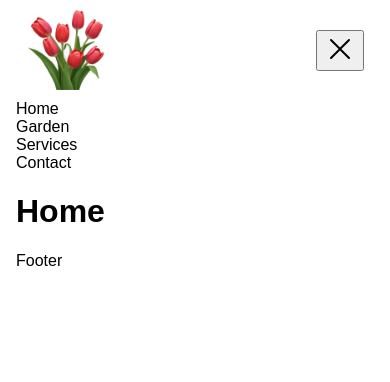
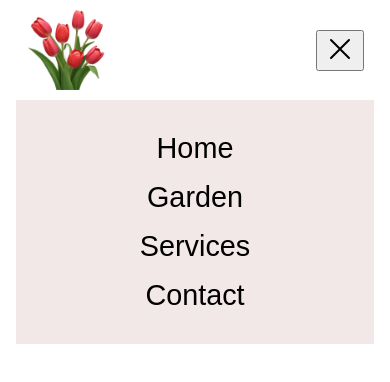
Before and after one commit to Vineethaveerapu/garden, a React (Vite) app: page / in a window 390 px wide. Both pictures are taken after a click on the button 340 px from the left and 50 px from the top of the page. Shown: the top 382 px of the page. Built offline with nearby package versions, Linux system fonts and the light colour scheme.

Commit message:
added hamburger menu

```diff
--- a/src/App.jsx
+++ b/src/App.jsx
@@ -1,4 +1,5 @@
 import Header from "./components/Header";
+
 import Footer from "./components/Footer";
 
 import "./App.css";
--- a/src/components/Header/Header.module.css
+++ b/src/components/Header/Header.module.css
@@ -5,11 +5,12 @@
   padding: 10px;
   font-size: 1.8rem;
   cursor: pointer;
+  position: relative;
+}
 
-  nav {
-    display: flex;
-    gap: 5vw;
-  }
+.desktopNav {
+  display: flex;
+  gap: 5vw;
 }
 
 .mobileMenuButton {
@@ -21,12 +22,35 @@
   height: 5rem;
 }
 
+.mobileMenu {
+  display: flex;
+  flex-direction: column;
+  gap: 1rem;
+  position: absolute;
+  left: 0;
+  top: 100%;
+  right: 0;
+  padding: 2rem;
+  align-items: center;
+  background-color: rgb(242, 232, 232);
+  animation: slideDown 0.7s ease-in-out;
+}
+
+@keyframes slideDown {
+  from {
+    transform: translateY(-100%);
+  }
+  to {
+    transform: translateY(0);
+  }
+}
+
 @media (max-width: 768px) {
   .mobileMenuButton {
     display: block;
   }
 
-  .header nav {
+  .desktopNav {
     display: none;
   }
 }
--- a/src/components/Header/index.jsx
+++ b/src/components/Header/index.jsx
@@ -3,7 +3,6 @@ import { List, X } from "@phosphor-icons/react";
 import Navigation from "../Navigation";
 import { useState } from "react";
 import logo from "../../assets/tulips.png";
-import { slide as Menu } from "react-burger-menu";
 
 const Header = ({ handleClick }) => {
   const [isOpen, setIsOpen] = useState(false);
@@ -22,13 +21,17 @@ const Header = ({ handleClick }) => {
     <>
       <div className={styles.header}>
         <img src={logo} alt="logo" className={styles.logo} />
-
-        <Navigation handleClick={handleClick} />
+        <Navigation
+          handleClick={handleClick}
+          className={isOpen ? styles.mobileMenu : styles.desktopNav}
+        />
         <button onClick={menuButtonClick} className={styles.mobileMenuButton}>
           {isOpen ? <X size={32} /> : <List size={32} />}
         </button>
+        {/* {isOpen && (
+          <Navigation handleClick={handleClick} className={styles.mobileMenu} />
+        )} */}
       </div>
-      {isOpen && <Navigation handleClick={handleClick} />}
     </>
   );
 };
--- a/src/components/Navigation/index.jsx
+++ b/src/components/Navigation/index.jsx
@@ -1,13 +1,11 @@
-const Navigation = ({ handleClick }) => {
+const Navigation = ({ handleClick, className }) => {
   return (
-    <>
-      <nav>
-        <div onClick={handleClick}>Home</div>
-        <div onClick={handleClick}>Garden</div>
-        <div onClick={handleClick}>Services</div>
-        <div onClick={handleClick}>Contact</div>
-      </nav>
-    </>
+    <nav className={className}>
+      <div onClick={handleClick}>Home</div>
+      <div onClick={handleClick}>Garden</div>
+      <div onClick={handleClick}>Services</div>
+      <div onClick={handleClick}>Contact</div>
+    </nav>
   );
 };
 
```
